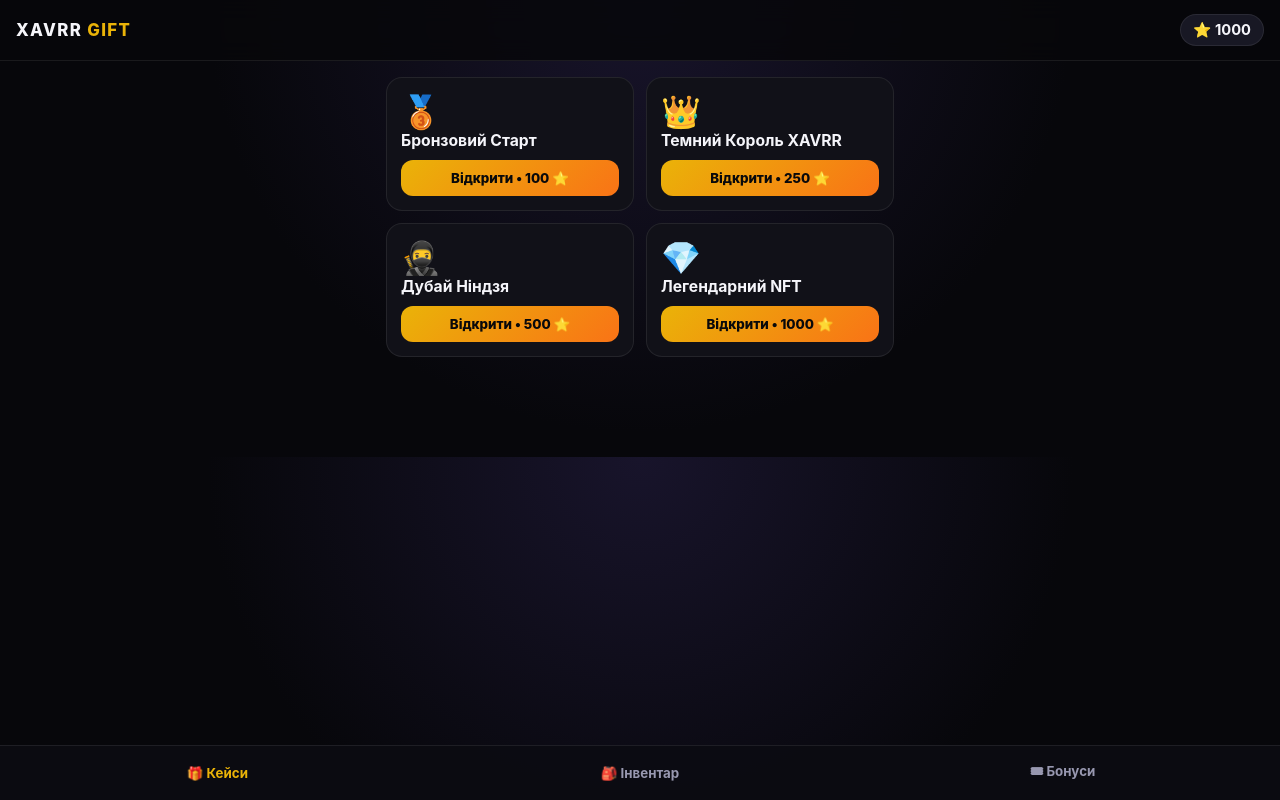
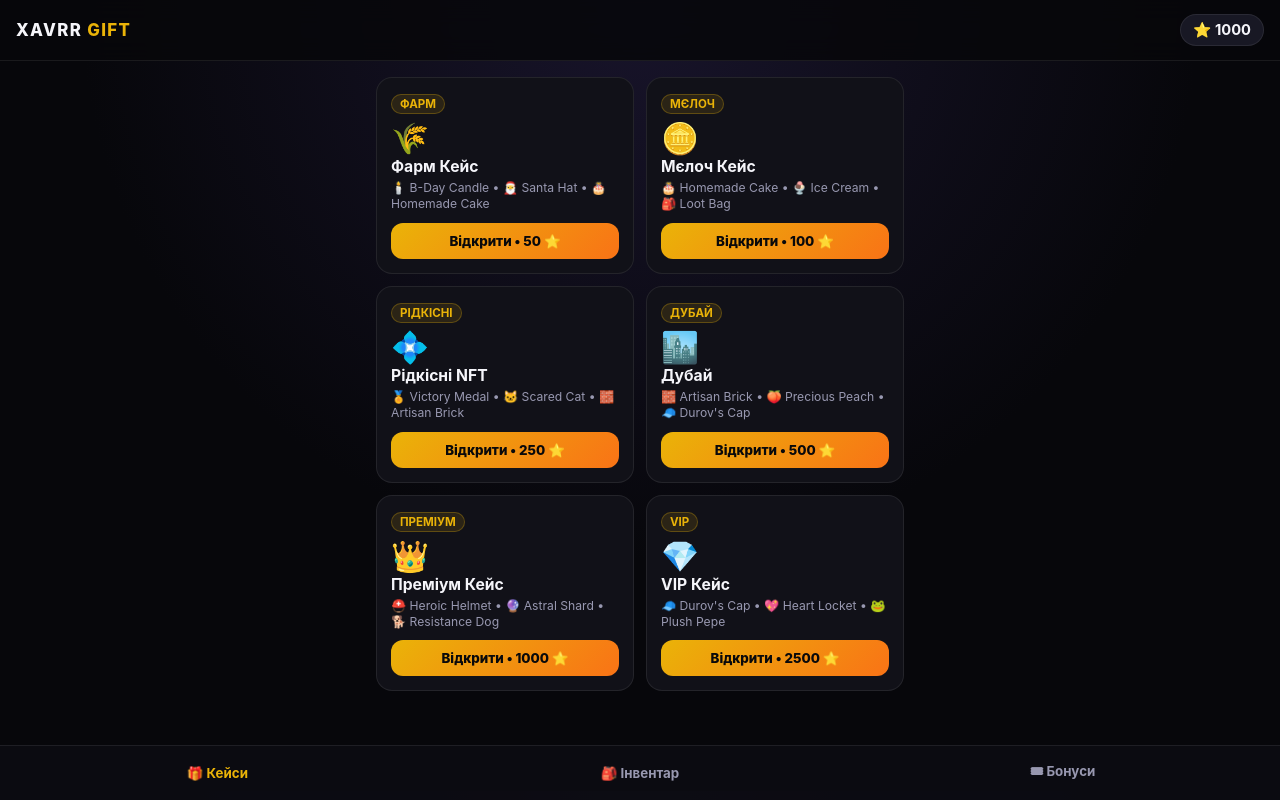
Before and after one commit to deviantvx-ux/xavrr-bot, a plain HTML site: page webapp/index.html in a window 1280 px wide. Drawn offline with Linux system fonts and the light colour scheme.

Commit message:
Update index.html

```diff
--- a/webapp/index.html
+++ b/webapp/index.html
@@ -45,7 +45,7 @@
       font-weight: 700;
       font-size: 0.92rem;
     }
-    main { padding: 16px; max-width: 540px; margin: 0 auto; }
+    main { padding: 16px; max-width: 560px; margin: 0 auto; }
     .grid { display: grid; grid-template-columns: 1fr 1fr; gap: 12px; }
     .case-card {
       background: var(--card);
@@ -57,8 +57,20 @@
       justify-content: space-between;
       gap: 10px;
     }
-    .case-emoji { font-size: 2rem; }
+    .case-tag {
+      display: inline-block;
+      font-size: 0.72rem;
+      font-weight: 700;
+      color: var(--accent);
+      background: rgba(234, 179, 8, 0.12);
+      border: 1px solid rgba(234, 179, 8, 0.28);
+      padding: 2px 8px;
+      border-radius: 999px;
+      margin-bottom: 6px;
+    }
+    .case-emoji { font-size: 1.9rem; }
     .case-title { font-weight: 700; font-size: 0.98rem; }
+    .case-drops { color: var(--muted); font-size: 0.76rem; line-height: 1.35; margin-top: 4px; }
     .btn {
       background: linear-gradient(135deg, var(--accent), #f97316);
       color: #09090b;
@@ -88,7 +100,7 @@
       padding: 18px;
       text-align: center;
       margin: 12px 0;
-      font-size: 1.15rem;
+      font-size: 1.1rem;
       font-weight: 700;
     }
     .inv-item {
@@ -151,7 +163,7 @@
 
     <section id="tab-inv" class="hidden">
       <div class="panel">
-        <div style="font-weight:800; margin-bottom:8px;">Інвентар призів</div>
+        <div style="font-weight:800; margin-bottom:8px;">Інвентар подарунків / NFT</div>
         <div id="inv-list">Поки порожньо</div>
       </div>
     </section>
@@ -186,26 +198,78 @@
     };
 
     const CASES = [
-      { id: "bronze", name: "Бронзовий Старт", price: 100, emoji: "🥉", drops: [
-        { name: "Зоряний Пил", value: 45, emoji: "✨" },
-        { name: "Корона Коваля", value: 110, emoji: "👑" },
-        { name: "Маска Дубая", value: 360, emoji: "🥷" }
-      ]},
-      { id: "king", name: "Темний Король XAVRR", price: 250, emoji: "👑", drops: [
-        { name: "Обсидіановий Перстень", value: 120, emoji: "💍" },
-        { name: "Меч Чорного Короля", value: 480, emoji: "⚔️" },
-        { name: "Трон XAVRR NFT", value: 950, emoji: "🖤" }
-      ]},
-      { id: "ninja", name: "Дубай Ніндзя", price: 500, emoji: "🥷", drops: [
-        { name: "Неоновий Сюрикен", value: 300, emoji: "💠" },
-        { name: "Золотий Катана-Сет", value: 980, emoji: "⛩️" },
-        { name: "Хромований Фантом", value: 1850, emoji: "🕶️" }
-      ]},
-      { id: "mythic", name: "Легендарний NFT", price: 1000, emoji: "💎", drops: [
-        { name: "Скіпетр Імператора", value: 1250, emoji: "🏆" },
-        { name: "Дракон Безодні", value: 2200, emoji: "🐉" },
-        { name: "Корона Безсмертного", value: 3900, emoji: "💎" }
-      ]}
+      {
+        id: "farm",
+        tag: "ФАРМ",
+        name: "Фарм Кейс",
+        price: 50,
+        emoji: "🌾",
+        drops: [
+          { name: "B-Day Candle", value: 25, emoji: "🕯️" },
+          { name: "Santa Hat", value: 45, emoji: "🎅" },
+          { name: "Homemade Cake", value: 85, emoji: "🎂" }
+        ]
+      },
+      {
+        id: "small",
+        tag: "МЄЛОЧ",
+        name: "Мєлоч Кейс",
+        price: 100,
+        emoji: "🪙",
+        drops: [
+          { name: "Homemade Cake", value: 70, emoji: "🎂" },
+          { name: "Ice Cream", value: 120, emoji: "🍨" },
+          { name: "Loot Bag", value: 210, emoji: "🎒" }
+        ]
+      },
+      {
+        id: "rare",
+        tag: "РІДКІСНІ",
+        name: "Рідкісні NFT",
+        price: 250,
+        emoji: "💠",
+        drops: [
+          { name: "Victory Medal", value: 180, emoji: "🏅" },
+          { name: "Scared Cat", value: 390, emoji: "🐱" },
+          { name: "Artisan Brick", value: 640, emoji: "🧱" }
+        ]
+      },
+      {
+        id: "dubai",
+        tag: "ДУБАЙ",
+        name: "Дубай",
+        price: 500,
+        emoji: "🏙️",
+        drops: [
+          { name: "Artisan Brick", value: 420, emoji: "🧱" },
+          { name: "Precious Peach", value: 780, emoji: "🍑" },
+          { name: "Durov's Cap", value: 1450, emoji: "🧢" }
+        ]
+      },
+      {
+        id: "premium",
+        tag: "ПРЕМІУМ",
+        name: "Преміум Кейс",
+        price: 1000,
+        emoji: "👑",
+        drops: [
+          { name: "Heroic Helmet", value: 850, emoji: "⛑️" },
+          { name: "Astral Shard", value: 1500, emoji: "🔮" },
+          { name: "Resistance Dog", value: 2600, emoji: "🐕" }
+        ]
+      },
+      {
+        id: "vip",
+        tag: "VIP",
+        name: "VIP Кейс",
+        price: 2500,
+        emoji: "💎",
+        drops: [
+          { name: "Durov's Cap", value: 2100, emoji: "🧢" },
+          { name: "Heart Locket", value: 3800, emoji: "💖" },
+          { name: "Plush Pepe", value: 7500, emoji: "🐸" }
+        ]
+      }
     ];
 
     function renderBalance() {
@@ -216,19 +280,22 @@
       const box = document.getElementById("cases-list");
       box.innerHTML = "";
       CASES.forEach(c => {
+        const dropPreview = c.drops.map(d => `${d.emoji} ${d.name}`).join(" • ");
         const el = document.createElement("div");
         el.className = "case-card";
         el.innerHTML = `
           <div>
+            <div class="case-tag">${c.tag}</div>
             <div class="case-emoji">${c.emoji}</div>
             <div class="case-title">${c.name}</div>
+            <div class="case-drops">${dropPreview}</div>
           </div>
           <button class="btn">Відкрити • ${c.price} ⭐</button>
         `;
         el.querySelector("button").onclick = () => {
           state.selectedCase = c;
           document.getElementById("roulette-panel").classList.remove("hidden");
-          document.getElementById("roulette-case-title").textContent = `${c.emoji} ${c.name} (${c.price} ⭐)`;
+          document.getElementById("roulette-case-title").textContent = `[${c.tag}] ${c.emoji} ${c.name} (${c.price} ⭐)`;
           document.getElementById("roulette-result").textContent = `Натисніть «Крутити кейс»`;
         };
         box.appendChild(el);
```
